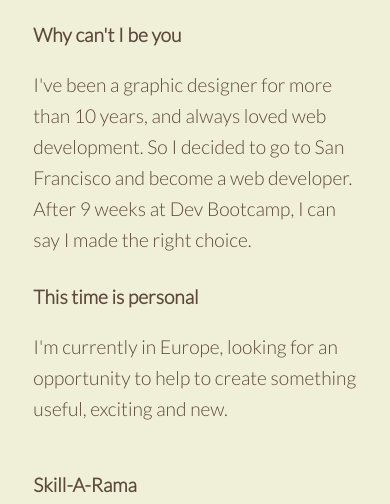
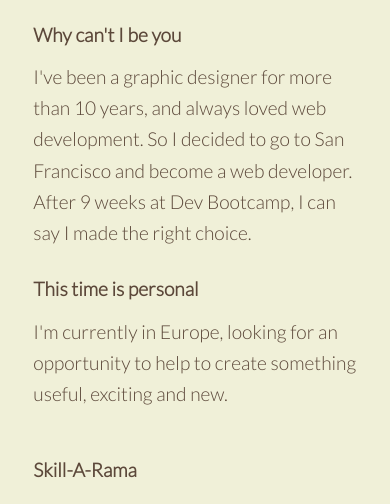
Before and after one commit to menor/menor.github.io, a website: page index.html in a window 390 px wide. Shown: the part 272-776 px from the top of the page. Drawn offline with Linux system fonts and the light colour scheme; a web font is replaced by a local one.

Commit message:
Make home page responsive.

```diff
--- a/scss/bitters/_variables.scss
+++ b/scss/bitters/_variables.scss
@@ -15,7 +15,7 @@ $base-border-radius: em(3);
 // Colors
 ///////////////////////////////////////////////////////////////////////////////
 
-$dry-ice: #F0F0D8; //F0F2DD;
+$dry-ice: #F0F0D8;
 $effervescence: #E2FF9E;
 $juice: #C4ED68;
 $pucker: #9ED54C;
--- a/scss/footer.scss
+++ b/scss/footer.scss
@@ -12,22 +12,11 @@ footer {
 
 }
 
-.footer-logo {
-  @include span-columns(6);
-  @include shift(3);
-  padding-bottom: 0;
-
-  @include media($medium-screen) {
-    @include span-columns(2);
-    @include shift(5);
-  }
-}
-
 .addendum {
   @include row;
   @include span-columns(10);
   @include shift(1);
-  font-size: $base-font-size/1.5;
+  font-size: $base-font-size / 1.375;
   line-height: $base-font-size;
   color: $dry-ice;
   text-align: center;
--- a/scss/icons.scss
+++ b/scss/icons.scss
@@ -34,6 +34,10 @@
   text-transform: none;
 }
 
+.icon-resume:before {
+  color: $pucker;
+}
+
 .icon-resume:hover,
 .icon-blog:hover,
 .icon-floppy:hover,
--- a/scss/main.scss
+++ b/scss/main.scss
@@ -60,10 +60,10 @@ header {
 }
 
 h4 {
-  margin-bottom: $base-line-height/4;
+  margin-bottom: - $base-line-height/4;
 }
 
-.about {
+.about, .portfolio {
   @include row;
   @include span-columns(10);
   @include shift(1);
@@ -78,31 +78,33 @@ h4 {
 
 .resume-paragraph{
   @include span-columns(10);
-  margin-top: 0;
 }
 
 .resume-link{
   @include span-columns(2);
   @include omega;
-  margin-top: 1em;
+  margin-top: 2em;
+  color: $lime;
+  @include media( $medium-screen-up ){
+    margin-top: 1.5em;
+  }
 }
 
 .works li {
-  margin-top: $base-line-height;
-  @include media( $medium-screen-up ){
+  @include media( $large-screen-up ){
     @include span-columns(6);
-    @include omega(2n)
+    @include omega(2n);
   }
 }
 
 .work-image {
   @include span-columns(12);
   $gutter: 1em;
+  margin-top: 1em;
 }
 
 .contact-form {
   @include row;
-  width: 100%;
   margin-top: $base-line-height;
   padding-bottom: $base-line-height;
   background: $creamy-cat;
@@ -113,10 +115,14 @@ h4 {
   @include row;
   @include span-columns(10);
   @include shift(1);
-}
-
-.email-option{
-  @include span-columns(6, 10);
+  @include media( $medium-screen-up ){
+    @include span-columns(8);
+    @include shift(2);
+  }
+  @include media( $large-screen-up ){
+    @include span-columns(6);
+    @include shift(3);
+  }
 }
 
 input[type="submit"] {
```
Also changed, not shown: css/main.css.
